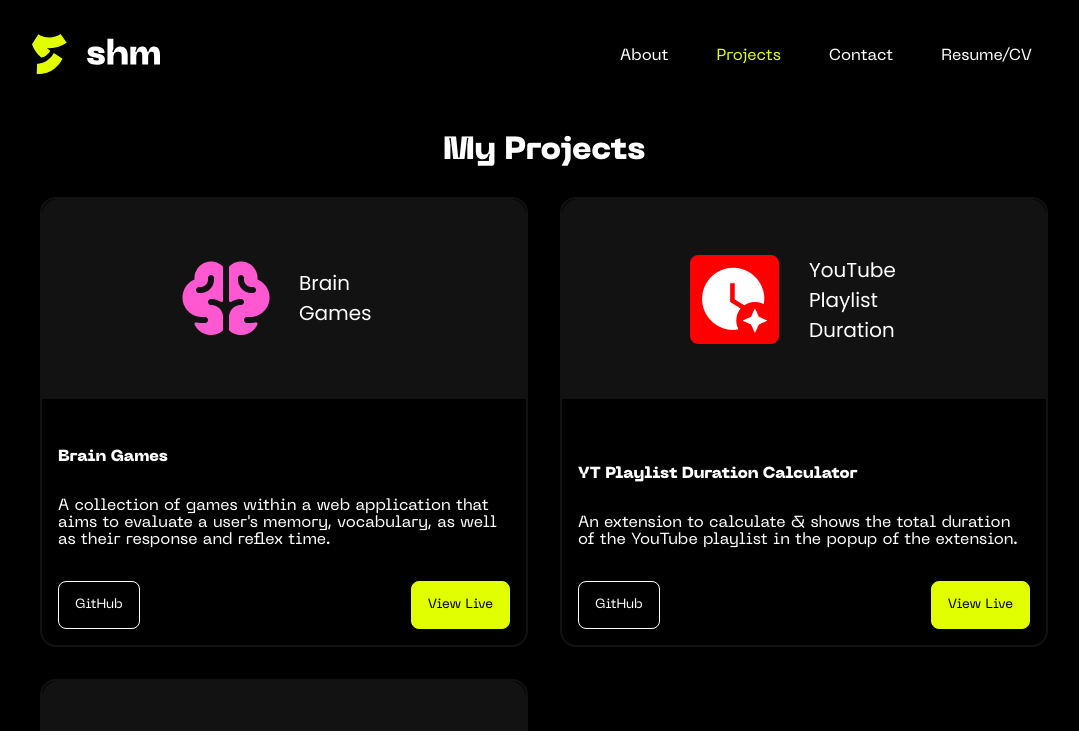
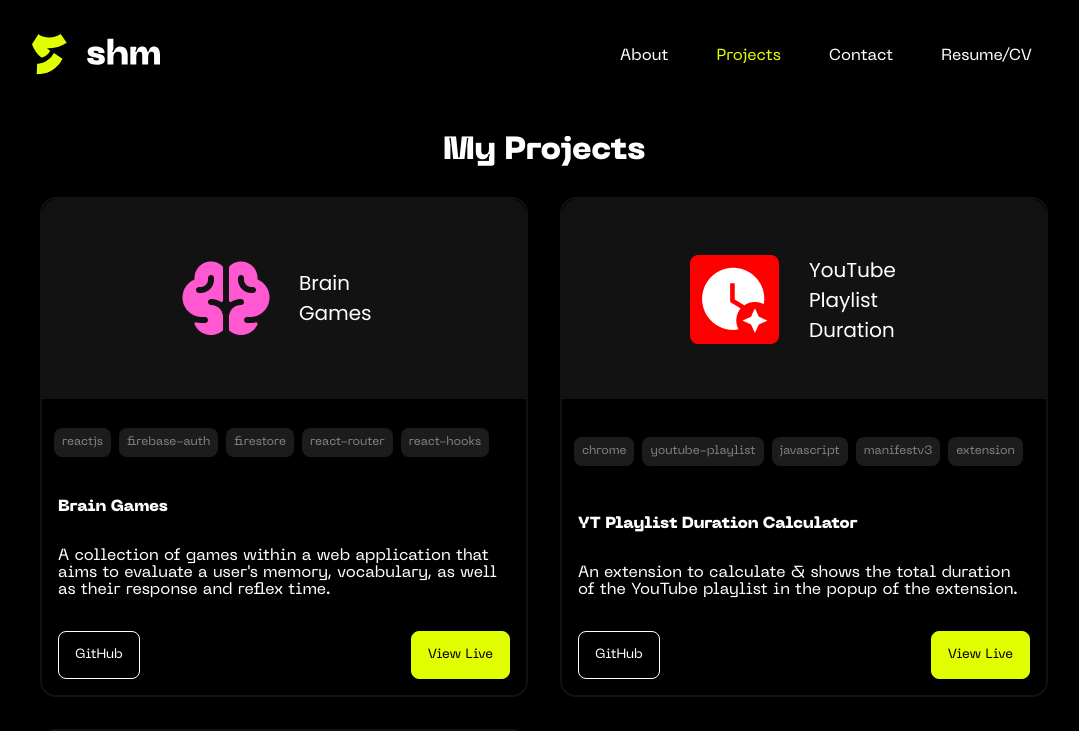
Before and after one commit to shm-dsgn/portfolio, a React (Create React App) app: page /projects in a window 1280 px wide. Shown: the top 731 px of the page, without its empty margins (96-1175 px from the left). Built offline with nearby package versions, Linux system fonts and the light colour scheme.

Commit message:
added tags to projects section

```diff
--- a/src/components/Projects/Display.css
+++ b/src/components/Projects/Display.css
@@ -3,7 +3,7 @@
   border: solid #121212 2px;
   border-radius: 16px;
   margin: 8px;
-  height: 450px;
+  height: 500px;
   display: flex;
   flex-direction: column;
   justify-content: space-between;
@@ -71,3 +71,21 @@
   color: #e2ff00;
   border: #e2ff00 solid 1px;
 }
+
+.tags {
+  display: flex;
+  flex-wrap: wrap;
+  justify-content: flex-start;
+  align-items: center;
+  padding: 8px;
+}
+
+.tag {
+  background-color: #1C1C1C;
+  color: grey;
+  border-radius: 8px;
+  padding: 8px;
+  margin: 4px;
+  font-family: Regular;
+  font-size: 12px;
+}
--- a/src/components/Projects/Display.js
+++ b/src/components/Projects/Display.js
@@ -1,11 +1,16 @@
 import React from "react";
 import "./Display.css";
 
-const Display = ({ title, content, githubLink, liveLink, photo }) => {
+const Display = ({ title, content, githubLink, liveLink, photo, tags }) => {
   return (
     <div className="display-box">
       <div className="display-image">
-        <img src={photo} className="img" />
+        <img src={photo} className="img" alt="projectImage"/>
+      </div>
+      <div className="tags">
+        {tags.map((tag) => (
+          <span className="tag">{tag}</span>
+        ))}
       </div>
       <div className="display-details">
         <div className="display-title">{title}</div>
@@ -19,6 +24,7 @@
           </a>
         </div>
       </div>
+
     </div>
   );
 };
--- a/src/components/Projects/ProjectDetails.js
+++ b/src/components/Projects/ProjectDetails.js
@@ -1,30 +1,40 @@
-
-import Img1 from "../../assets/bg.png"
-import Img2 from "../../assets/ytpd.png"
-import Img3 from "../../assets/pt.png"
+import Img1 from "../../assets/bg.png";
+import Img2 from "../../assets/ytpd.png";
+import Img3 from "../../assets/pt.png";
 
 export const ProjectDetails = [
   {
     title: "Brain Games",
-    content: "A collection of games within a web application that aims to evaluate a user's memory, vocabulary, as well as their response and reflex time.",
+    content:
+      "A collection of games within a web application that aims to evaluate a user's memory, vocabulary, as well as their response and reflex time.",
     githubLink: "https://github.com/shm-dsgn/brain-games",
     liveLink: "https://shm-brain-games.netlify.app/",
     photo: Img1,
+    tags: ["reactjs", "firebase-auth", "firestore", "react-router", "react-hooks"],
   },
   {
     title: "YT Playlist Duration Calculator",
-    content: "An extension to calculate & shows the total duration of the YouTube playlist in the popup of the extension.",
+    content:
+      "An extension to calculate & shows the total duration of the YouTube playlist in the popup of the extension.",
     githubLink: "https://github.com/shm-dsgn/yt-playlist-duration",
-    liveLink: "https://chrome.google.com/webstore/detail/youtube-playlist-duration/bpojpijaddmjkblcbkhnhhgjecmfmgil",
+    liveLink:
+      "https://chrome.google.com/webstore/detail/youtube-playlist-duration/bpojpijaddmjkblcbkhnhhgjecmfmgil",
     photo: Img2,
+    tags: [
+      "chrome",
+      "youtube-playlist",
+      "javascript",
+      "manifestv3",
+      "extension",
+    ],
   },
   {
     title: "My Portfolio Website",
-    content: "My portfolio website to showcase my experience, works and skills.",
+    content:
+      "My portfolio website to showcase my experience, works and skills.",
     githubLink: "",
     liveLink: "",
     photo: Img3,
+    tags: ["reactjs", "react-router"],
   },
-
-
 ];
--- a/src/components/Projects/Projects.js
+++ b/src/components/Projects/Projects.js
@@ -9,13 +9,14 @@
       <h1 id="heading">My Projects</h1>
       <div className="project-display-block">
         {ProjectDetails.map(
-          ({ title, content, githubLink, liveLink, photo }) => (
+          ({ title, content, githubLink, liveLink, photo, tags }) => (
             <Display
               title={title}
               content={content}
               githubLink={githubLink}
               liveLink={liveLink}
               photo={photo}
+              tags={tags}
             />
           )
         )}
```
Also changed, not shown: src/assets/test.png (deleted).
